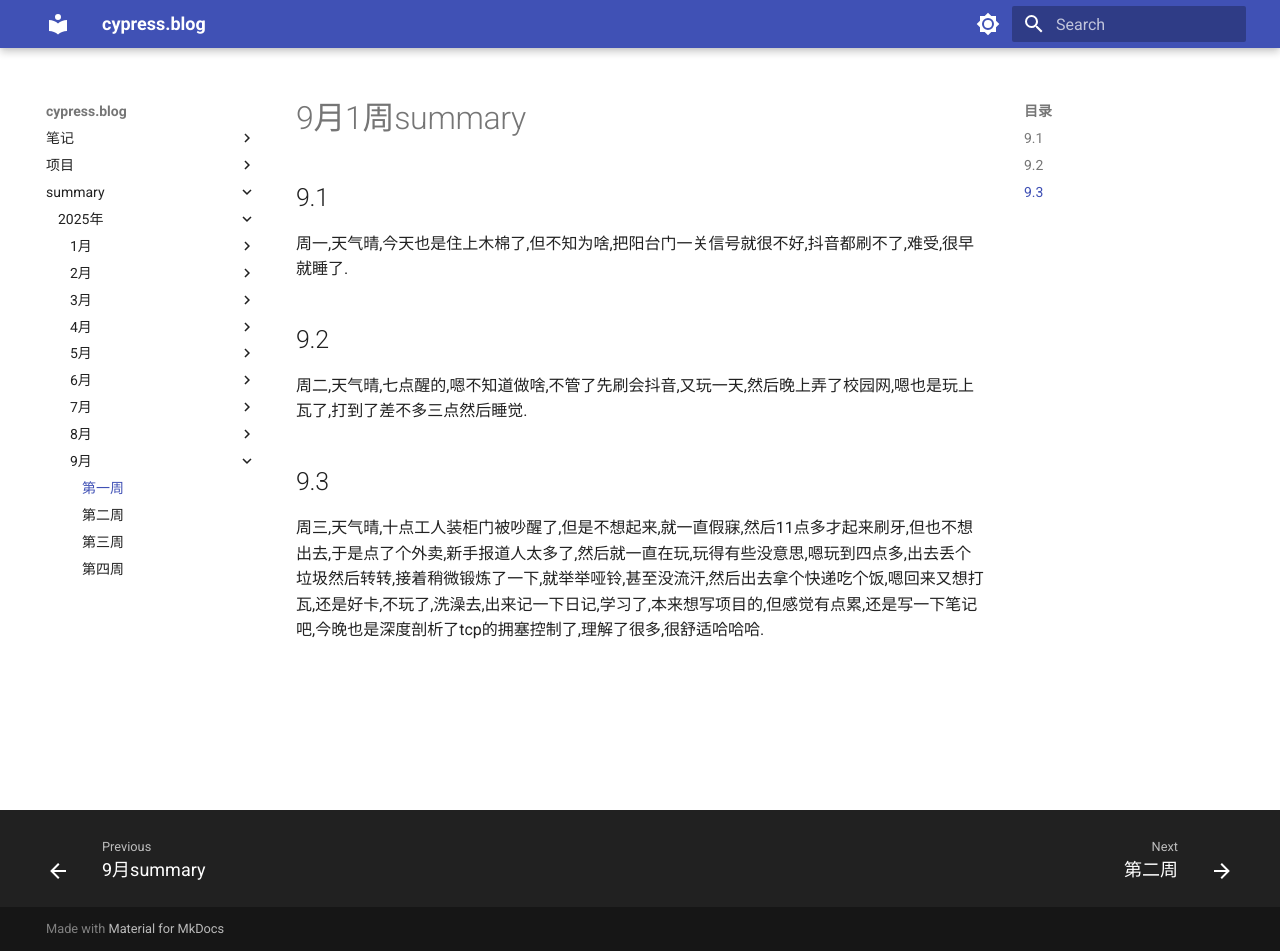
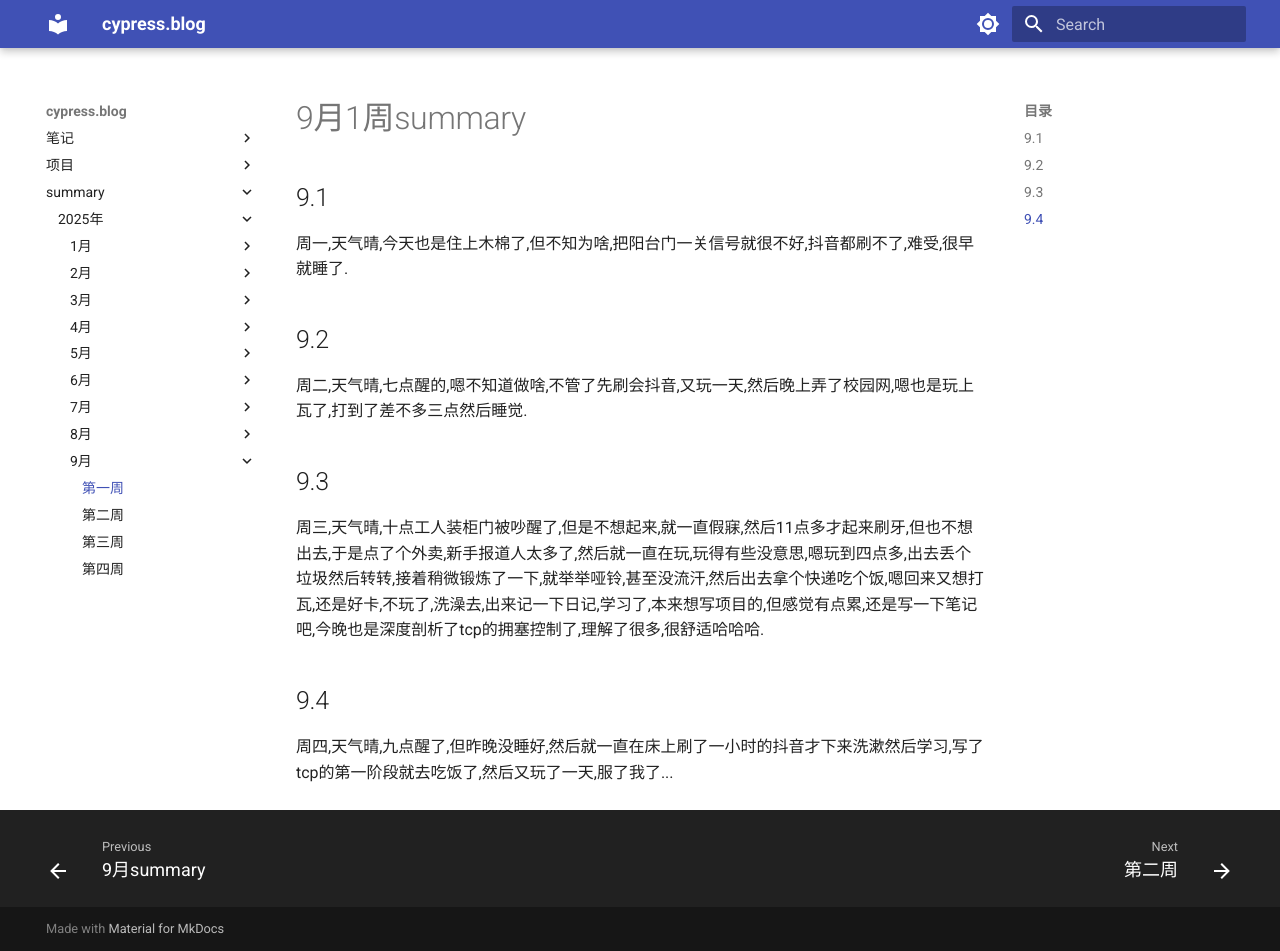
Before and after one commit to cyprer/blog0, an MkDocs documentation site: the page built from docs/summary/25year/9month/1week.md, in a window 1280 px wide and 951 px high. Built offline with MkDocs 1.6.1 and Material for MkDocs 9.7.7, drawn with Linux system fonts in a browser that asks for light colours.

Commit message:
docs: 更新25年9月第1周总结文档
添加9月4日的日记内容

```diff
--- a/docs/summary/25year/9month/1week.md
+++ b/docs/summary/25year/9month/1week.md
@@ -6,3 +6,5 @@
   周二,天气晴,七点醒的,嗯不知道做啥,不管了先刷会抖音,又玩一天,然后晚上弄了校园网,嗯也是玩上瓦了,打到了差不多三点然后睡觉.
 ## 9.3
   周三,天气晴,十点工人装柜门被吵醒了,但是不想起来,就一直假寐,然后11点多才起来刷牙,但也不想出去,于是点了个外卖,新手报道人太多了,然后就一直在玩,玩得有些没意思,嗯玩到四点多,出去丢个垃圾然后转转,接着稍微锻炼了一下,就举举哑铃,甚至没流汗,然后出去拿个快递吃个饭,嗯回来又想打瓦,还是好卡,不玩了,洗澡去,出来记一下日记,学习了,本来想写项目的,但感觉有点累,还是写一下笔记吧,今晚也是深度剖析了tcp的拥塞控制了,理解了很多,很舒适哈哈哈.
+## 9.4
+  周四,天气晴,九点醒了,但昨晚没睡好,然后就一直在床上刷了一小时的抖音才下来洗漱然后学习,写了tcp的第一阶段就去吃饭了,然后又玩了一天,服了我了...
```
